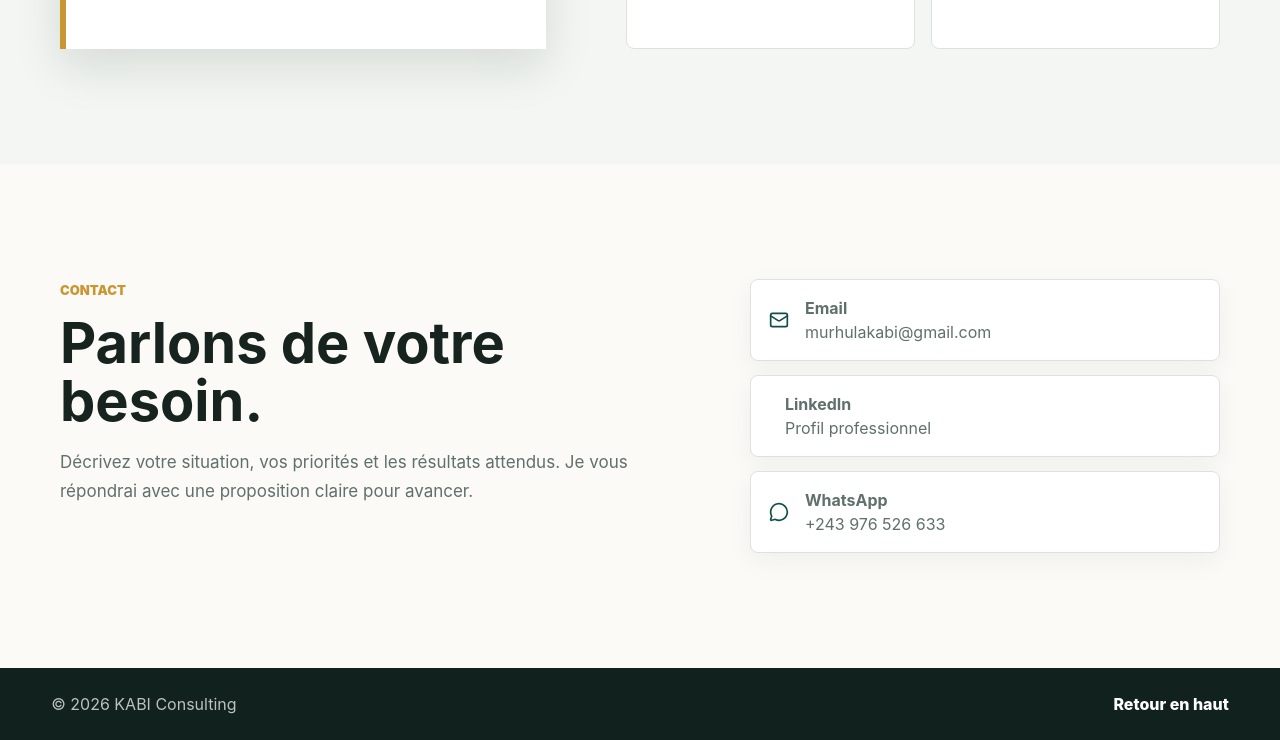
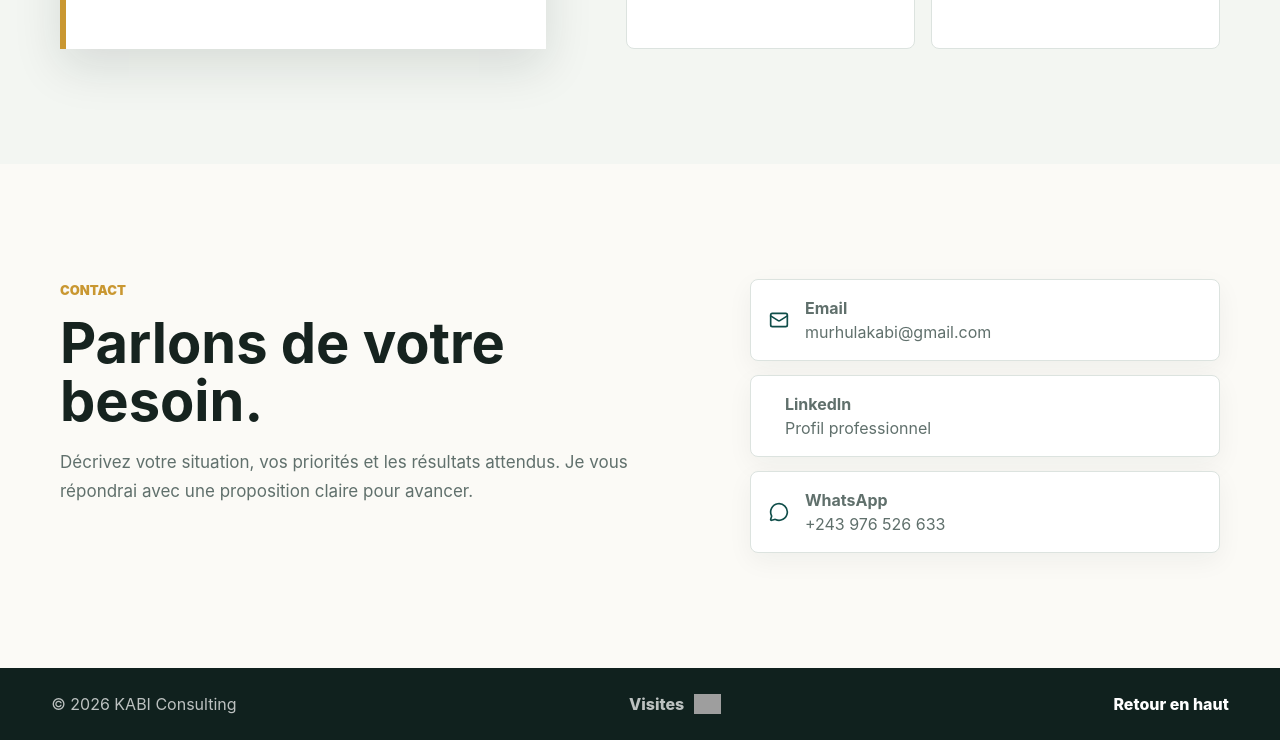
Before and after one commit to IntegerKABI/kabi_consulting, a plain HTML site: page index.html in a window 1280 px wide. Shown: the part 3406-4146 px from the top of the page. Drawn offline with nearby package versions, Linux system fonts and the light colour scheme; grey boxes are pictures that could not be loaded; some icons are missing.

Commit message:
Add footer visit counter

```diff
--- a/index.html
+++ b/index.html
@@ -248,6 +248,14 @@
 
     <footer class="site-footer">
       <span>© <span data-year></span> KABI Consulting</span>
+      <span class="visit-counter">
+        <span>Visites</span>
+        <img
+          src="https://hits.sh/integerkabi.github.io/kabi_consulting.svg?style=flat-square&label=total&color=0f4d49&labelColor=10211e"
+          alt="Nombre total de visites"
+          loading="lazy"
+        />
+      </span>
       <a href="#accueil">Retour en haut</a>
     </footer>
 
--- a/styles.css
+++ b/styles.css
@@ -509,6 +509,19 @@ p {
   font-weight: 800;
 }
 
+.visit-counter {
+  display: inline-flex;
+  align-items: center;
+  gap: 10px;
+  color: rgba(255, 255, 255, 0.72);
+  font-weight: 800;
+}
+
+.visit-counter img {
+  width: auto;
+  height: 20px;
+}
+
 @media (max-width: 980px) {
   .services-grid {
     grid-template-columns: repeat(2, minmax(0, 1fr));
```
